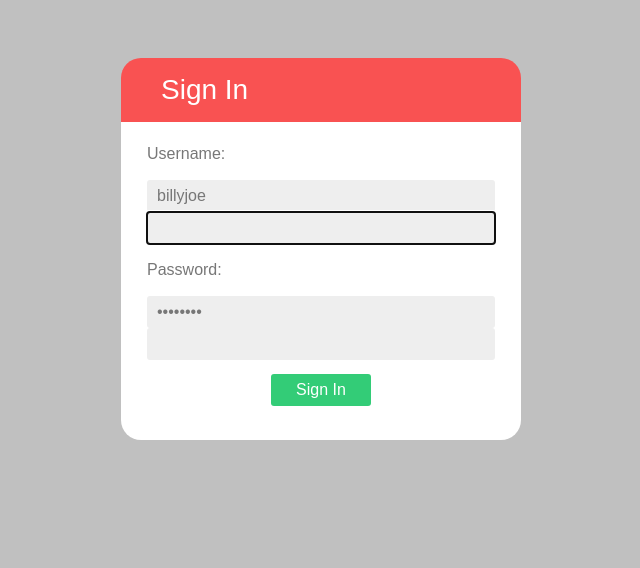
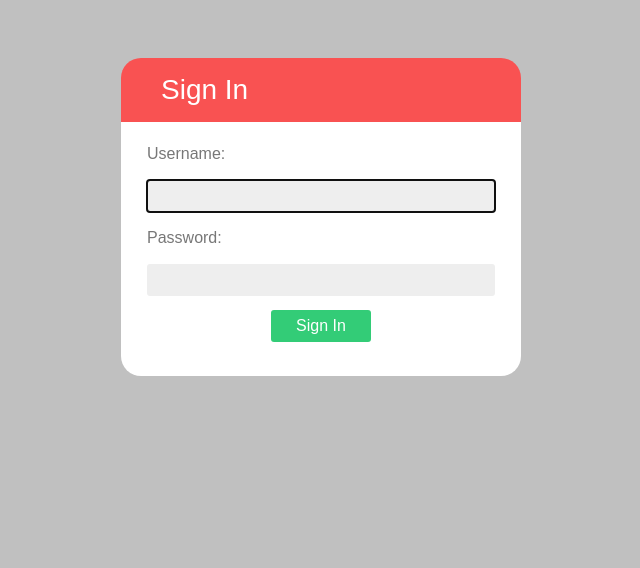
Before and after one commit to bjs9yv/CS3240, a Django app: page /login/ in a window 1280 px wide. Shown: the part 217-785 px from the top of the page, without its empty margins (319-959 px from the left). Run offline with Django 3.2, Linux system fonts and the light colour scheme; some libraries are stand-ins or nearby versions.

Commit message:
login.html looks hawt, unable to add default values

```diff
--- a/templates/registration/login.html
+++ b/templates/registration/login.html
@@ -182,12 +182,12 @@ input {
 
       <fieldset>
 	<p><label for="username">{{ form.username.label_tag }}</label></p>
-	<p><input type="text" id="username" value="billyjoe" onBlur="if(this.value=='')this.value='billyjoe'" onFocus="if(this.value=='billyjoe')this.value=''">{{ form.username }}</input></p>
+	<p><input type="hidden" id="username" value="billyjoe" onBlur="if(this.value=='')this.value='billyjoe'" onFocus="if(this.value=='billyjoe')this.value=''">{{ form.username }}</input></p>
 	<!--<p><input type="text" id="username" value="billyjoe" onBlur="if(this.value=='')this.value='billyjoe'" onFocus="if(this.value=='billyjoe')this.value=''"></input></p>-->
 
 
 	<p><label for="password">{{ form.password.label_tag }}</label></p>
-	<p><input type="password" id="password" value="password" onBlur="if(this.value=='')this.value='password'" onFocus="if(this.value=='password')this.value=''">{{ form.password }}</input></p>
+	<p><input type="hidden" id="password" value="password" onBlur="if(this.value=='')this.value='password'" onFocus="if(this.value=='password')this.value=''">{{ form.password }}</input></p>
 	<!--<p><input type="password" id="password" value="password" onBlur="if(this.value=='')this.value='password'" onFocus="if(this.value=='password')this.value=''"></input></p>-->
 
 	<p><input type="submit" value="Sign In" /><p>
```
